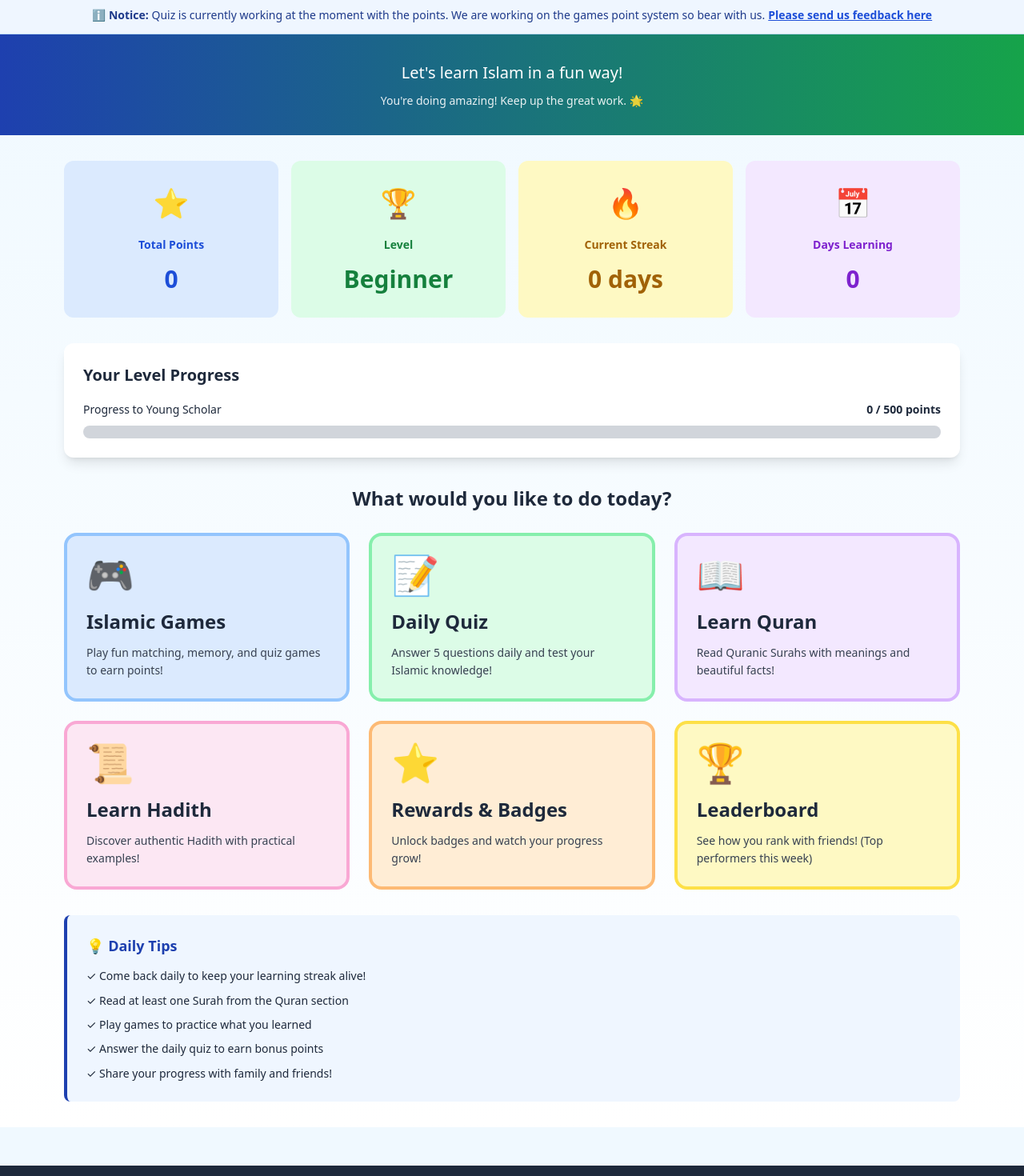
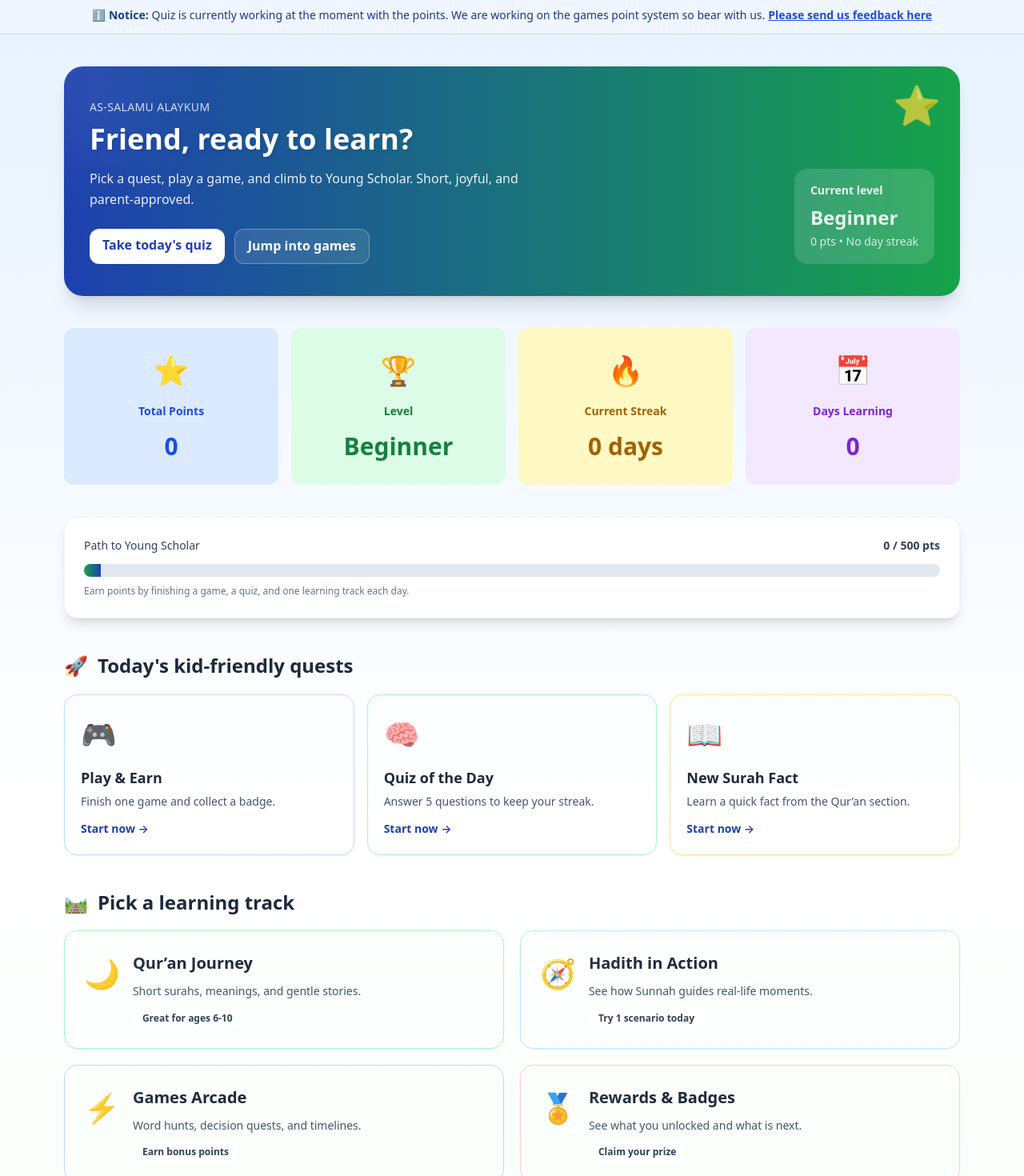
Before and after one commit to huzaifahp1989/kidsquiz, a Next.js app: page / in a window 1280 px wide. Shown: the part 80-1550 px from the top of the page at 80% size. Built offline with nearby package versions, Linux system fonts and the light colour scheme; no server answers.

Commit message:
Improve kids home and stabilize games scoring

```diff
--- a/src/app/page.tsx
+++ b/src/app/page.tsx
@@ -1,28 +1,86 @@
 'use client';
 
-import React from 'react';
+import React, { useMemo } from 'react';
+import Link from 'next/link';
 import { NavCard, StatsCard } from '@/components';
 import { useAuth } from '@/lib/auth-context';
 
 export default function Home() {
   const { profile, loading } = useAuth();
-  const user = {
-    username: profile?.name || 'Friend',
-    points: profile?.points ?? 0,
-    level: profile?.level || 'Beginner',
-    streak: 0,
-    totalDaysLearned: 0,
-  };
+  const user = useMemo(() => {
+    const extras = (profile as unknown as { streak?: number; total_days?: number; totalDays?: number }) || {};
+    return {
+      username: profile?.name || 'Friend',
+      points: profile?.points ?? 0,
+      level: profile?.level || 'Beginner',
+      streak: extras.streak ?? 0,
+      totalDaysLearned: extras.total_days ?? extras.totalDays ?? 0,
+    };
+  }, [profile]);
 
-  const getLevelColor = (level: string) => {
-    switch (level) {
-      case 'Beginner': return 'text-gray-600';
-      case 'Learner': return 'text-green-600';
-      case 'Explorer': return 'text-blue-600';
-      case 'Young Scholar': return 'text-purple-600';
-      default: return 'text-gray-600';
-    }
-  };
+  const progressPercent = useMemo(() => {
+    const pct = (user.points / 500) * 100;
+    return Math.max(2, Math.min(100, pct));
+  }, [user.points]);
+
+  const questCards = [
+    {
+      title: 'Play & Earn',
+      desc: 'Finish one game and collect a badge.',
+      href: '/games',
+      icon: '🎮',
+      accent: 'from-blue-50 to-blue-100 border-blue-200',
+    },
+    {
+      title: 'Quiz of the Day',
+      desc: 'Answer 5 questions to keep your streak.',
+      href: '/quiz',
+      icon: '🧠',
+      accent: 'from-emerald-50 to-emerald-100 border-emerald-200',
+    },
+    {
+      title: 'New Surah Fact',
+      desc: 'Learn a quick fact from the Qur’an section.',
+      href: '/quran',
+      icon: '📖',
+      accent: 'from-amber-50 to-amber-100 border-amber-200',
+    },
+  ];
+
+  const learningTracks = [
+    {
+      title: 'Qur’an Journey',
+      desc: 'Short surahs, meanings, and gentle stories.',
+      href: '/quran',
+      icon: '🌙',
+      tone: 'from-green-50 to-emerald-100 border-emerald-200',
+      tag: 'Great for ages 6-10',
+    },
+    {
+      title: 'Hadith in Action',
+      desc: 'See how Sunnah guides real-life moments.',
+      href: '/hadith',
+      icon: '🧭',
+      tone: 'from-sky-50 to-sky-100 border-sky-200',
+      tag: 'Try 1 scenario today',
+    },
+    {
+      title: 'Games Arcade',
+      desc: 'Word hunts, decision quests, and timelines.',
+      href: '/games',
+      icon: '⚡',
+      tone: 'from-indigo-50 to-indigo-100 border-indigo-200',
+      tag: 'Earn bonus points',
+    },
+    {
+      title: 'Rewards & Badges',
+      desc: 'See what you unlocked and what is next.',
+      href: '/rewards',
+      icon: '🏅',
+      tone: 'from-rose-50 to-rose-100 border-rose-200',
+      tag: 'Claim your prize',
+    },
+  ];
 
   if (loading) {
     return (
@@ -36,126 +94,144 @@ export default function Home() {
   }
 
   return (
-    <div className="min-h-screen bg-gradient-to-b from-islamic-light to-white">
-      {/* Welcome Section */}
-      <div className="bg-gradient-to-r from-islamic-blue to-islamic-green text-white py-8 px-4 text-center">
-        <p className="text-xl mb-2">Let's learn Islam in a fun way!</p>
-        <p className="text-sm opacity-90">
-          You're doing amazing! Keep up the great work. 🌟
-        </p>
-      </div>
-
-      {/* Stats Section */}
-      <div className="max-w-6xl mx-auto px-4 py-8">
-        <div className="grid grid-cols-2 md:grid-cols-4 gap-4 mb-8">
-          <StatsCard label="Total Points" value={user.points} icon="⭐" color="blue" />
-          <StatsCard
-            label="Level"
-            value={user.level}
-            icon="🏆"
-            color="green"
-          />
-          <StatsCard
-            label="Current Streak"
-            value={`${user.streak} days`}
-            icon="🔥"
-            color="yellow"
-          />
-          <StatsCard
-            label="Days Learning"
-            value={user.totalDaysLearned}
-            icon="📅"
-            color="purple"
-          />
-        </div>
-
-        {/* Level Progress */}
-        <div className="mb-8 bg-white rounded-xl p-6 shadow-lg">
-          <h3 className="text-xl font-bold mb-4 text-islamic-dark">Your Level Progress</h3>
-          <div className="mb-2 flex justify-between text-sm">
-            <span>Progress to Young Scholar</span>
-            <span className="font-bold">{user.points} / 500 points</span>
-          </div>
-          <div className="w-full bg-gray-300 rounded-full h-4 overflow-hidden">
-            <div
-              className="bg-gradient-to-r from-islamic-green to-islamic-blue h-full transition-all duration-500"
-              style={{ width: `${(user.points / 500) * 100}%` }}
-            ></div>
+    <div className="min-h-screen bg-gradient-to-b from-[#e8f3ff] via-white to-[#f4fff7]">
+      <div className="max-w-6xl mx-auto px-4 py-10 space-y-10">
+        {/* Hero */}
+        <div className="relative overflow-hidden rounded-3xl bg-gradient-to-r from-islamic-blue to-islamic-green text-white shadow-xl">
+          <div className="absolute -left-10 -top-10 h-32 w-32 rounded-full bg-white/15 blur-3xl" />
+          <div className="absolute right-6 top-6 text-5xl opacity-70">⭐</div>
+          <div className="relative flex flex-col md:flex-row items-center md:items-end justify-between gap-6 px-8 py-10">
+            <div>
+              <p className="text-sm uppercase tracking-wide text-white/80">As-salamu alaykum</p>
+              <h1 className="text-3xl md:text-4xl font-bold islamic-shadow">{user.username}, ready to learn?</h1>
+              <p className="text-white/90 mt-2 max-w-xl">Pick a quest, play a game, and climb to Young Scholar. Short, joyful, and parent-approved.</p>
+              <div className="mt-6 flex flex-wrap gap-3">
+                <Link href="/quiz" className="bg-white text-islamic-blue font-semibold px-4 py-2 rounded-xl shadow-sm hover:bg-white/90 transition">Take today&apos;s quiz</Link>
+                <Link href="/games" className="bg-white/10 border border-white/30 text-white font-semibold px-4 py-2 rounded-xl hover:bg-white/20 transition">Jump into games</Link>
+              </div>
+            </div>
+            <div className="bg-white/15 rounded-2xl px-5 py-4 text-sm text-white/90 backdrop-blur">
+              <p className="font-semibold mb-1">Current level</p>
+              <p className="text-2xl font-bold">{user.level}</p>
+              <p className="text-white/80">{user.points} pts • {user.streak || 'No'} day streak</p>
+            </div>
           </div>
         </div>
 
-        {/* Main Navigation Cards */}
-        <div className="mb-8">
-          <h3 className="text-2xl font-bold text-islamic-dark mb-6 text-center">
-            What would you like to do today?
-          </h3>
+        {/* Stats */}
+        <div className="grid grid-cols-2 md:grid-cols-4 gap-4">
+          <StatsCard label="Total Points" value={user.points} icon="⭐" color="blue" />
+          <StatsCard label="Level" value={user.level} icon="🏆" color="green" />
+          <StatsCard label="Current Streak" value={`${user.streak || 0} days`} icon="🔥" color="yellow" />
+          <StatsCard label="Days Learning" value={user.totalDaysLearned || 0} icon="📅" color="purple" />
+        </div>
 
-          <div className="grid grid-cols-1 md:grid-cols-2 lg:grid-cols-3 gap-6">
+        {/* Progress bar */}
+        <div className="bg-white rounded-2xl p-6 shadow-lg border border-slate-100">
+          <div className="flex items-center justify-between mb-3 text-sm text-slate-700">
+            <span>Path to Young Scholar</span>
+            <span className="font-semibold">{user.points} / 500 pts</span>
+          </div>
+          <div className="w-full bg-slate-200 rounded-full h-4 overflow-hidden">
+            <div
+              className="bg-gradient-to-r from-islamic-green to-islamic-blue h-full transition-all duration-500"
+              style={{ width: `${progressPercent}%` }}
+            />
+          </div>
+          <p className="text-xs text-slate-500 mt-2">Earn points by finishing a game, a quiz, and one learning track each day.</p>
+        </div>
+
+        {/* Today’s quests */}
+        <section className="space-y-4">
+          <div className="flex items-center gap-3">
+            <span className="text-2xl">🚀</span>
+            <h3 className="text-2xl font-bold text-islamic-dark">Today&apos;s kid-friendly quests</h3>
+          </div>
+          <div className="grid grid-cols-1 md:grid-cols-3 gap-4">
+            {questCards.map(card => (
+              <Link
+                key={card.title}
+                href={card.href}
+                className={`group relative overflow-hidden rounded-2xl border ${card.accent} p-5 shadow-sm hover:shadow-xl transition`}
+              >
+                <div className="absolute -right-6 -top-6 h-16 w-16 rounded-full bg-white/40 blur-2xl" />
+                <div className="text-4xl mb-3">{card.icon}</div>
+                <p className="text-lg font-semibold text-islamic-dark">{card.title}</p>
+                <p className="text-sm text-slate-600 mt-1">{card.desc}</p>
+                <div className="mt-3 text-sm font-semibold text-islamic-blue group-hover:translate-x-1 transition">Start now →</div>
+              </Link>
+            ))}
+          </div>
+        </section>
+
+        {/* Learning tracks */}
+        <section className="space-y-4">
+          <div className="flex items-center gap-3">
+            <span className="text-2xl">🛤️</span>
+            <h3 className="text-2xl font-bold text-islamic-dark">Pick a learning track</h3>
+          </div>
+          <div className="grid grid-cols-1 md:grid-cols-2 gap-5">
+            {learningTracks.map(track => (
+              <Link
+                key={track.title}
+                href={track.href}
+                className={`group relative overflow-hidden rounded-2xl border ${track.tone} p-6 shadow-sm hover:shadow-xl transition`}
+              >
+                <div className="absolute -left-8 -top-8 h-24 w-24 rounded-full bg-white/30 blur-3xl" />
+                <div className="flex items-start gap-4">
+                  <div className="text-4xl">{track.icon}</div>
+                  <div className="space-y-2">
+                    <p className="text-xl font-semibold text-islamic-dark">{track.title}</p>
+                    <p className="text-sm text-slate-600">{track.desc}</p>
+                    <span className="inline-flex items-center gap-2 bg-white/70 text-xs font-semibold text-slate-700 px-3 py-1 rounded-full group-hover:bg-white">
+                      {track.tag}
+                    </span>
+                  </div>
+                </div>
+              </Link>
+            ))}
+          </div>
+        </section>
+
+        {/* Spotlight games */}
+        <section className="space-y-4">
+          <div className="flex items-center gap-3">
+            <span className="text-2xl">🎯</span>
+            <h3 className="text-2xl font-bold text-islamic-dark">Mini-games spotlight</h3>
+          </div>
+          <div className="grid grid-cols-1 md:grid-cols-3 gap-6">
             <NavCard
               href="/games"
-              icon="🎮"
-              title="Islamic Games"
-              description="Play fun matching, memory, and quiz games to earn points!"
+              icon="🧩"
+              title="Word & Story Hunts"
+              description="Find words in Seerah and Qur’an grids, then answer follow-ups."
               color="blue"
             />
             <NavCard
-              href="/quiz"
-              icon="📝"
-              title="Daily Quiz"
-              description="Answer 5 questions daily and test your Islamic knowledge!"
+              href="/games"
+              icon="🛡️"
+              title="Decisions & Scenarios"
+              description="Pick what a Sahabi would do or solve wudu fixes to earn bonus points."
               color="green"
             />
             <NavCard
-              href="/quran"
-              icon="📖"
-              title="Learn Quran"
-              description="Read Quranic Surahs with meanings and beautiful facts!"
+              href="/games"
+              icon="🧪"
+              title="Quick Test Mini"
+              description="Two fast questions to warm up your brain before the big quiz."
               color="purple"
             />
-            <NavCard
-              href="/hadith"
-              icon="📜"
-              title="Learn Hadith"
-              description="Discover authentic Hadith with practical examples!"
-              color="pink"
-            />
-            <NavCard
-              href="/rewards"
-              icon="⭐"
-              title="Rewards & Badges"
-              description="Unlock badges and watch your progress grow!"
-              color="orange"
-            />
-            <NavCard
-              href="/leaderboard"
-              icon="🏆"
-              title="Leaderboard"
-              description="See how you rank with friends! (Top performers this week)"
-              color="yellow"
-            />
           </div>
-        </div>
+        </section>
 
-        {/* Daily Streak Message */}
-        {user.streak >= 3 && (
-          <div className="bg-gradient-to-r from-orange-100 to-yellow-100 border-l-4 border-orange-500 p-6 rounded-lg mb-8">
-            <h4 className="text-lg font-bold text-orange-700 mb-2">🔥 Great Streak!</h4>
-            <p className="text-orange-600">
-              You've been learning for {user.streak} days in a row! Keep this amazing momentum going!
-            </p>
+        {/* Family callout */}
+        <div className="rounded-2xl border border-orange-200 bg-gradient-to-r from-orange-50 to-amber-100 p-6 shadow-sm flex flex-col md:flex-row items-start md:items-center justify-between gap-4">
+          <div>
+            <p className="text-sm font-semibold text-orange-700">Family Challenge</p>
+            <h4 className="text-xl font-bold text-islamic-dark mt-1">Learn together for 15 minutes tonight.</h4>
+            <p className="text-sm text-slate-700 mt-1">Pick any track, then let a parent ask you one question from the quiz. Share what you loved most.</p>
           </div>
-        )}
-
-        {/* Tips Section */}
-        <div className="bg-blue-50 border-l-4 border-islamic-blue p-6 rounded-lg">
-          <h4 className="text-lg font-bold text-islamic-blue mb-3">💡 Daily Tips</h4>
-          <ul className="space-y-2 text-sm">
-            <li>✓ Come back daily to keep your learning streak alive!</li>
-            <li>✓ Read at least one Surah from the Quran section</li>
-            <li>✓ Play games to practice what you learned</li>
-            <li>✓ Answer the daily quiz to earn bonus points</li>
-            <li>✓ Share your progress with family and friends!</li>
-          </ul>
+          <Link href="/leaderboard" className="bg-white text-orange-700 font-semibold px-4 py-2 rounded-xl shadow hover:shadow-md transition">See leaderboard</Link>
         </div>
       </div>
     </div>
```
Also changed, not shown: src/app/games/page.tsx (+72 -18 lines).
